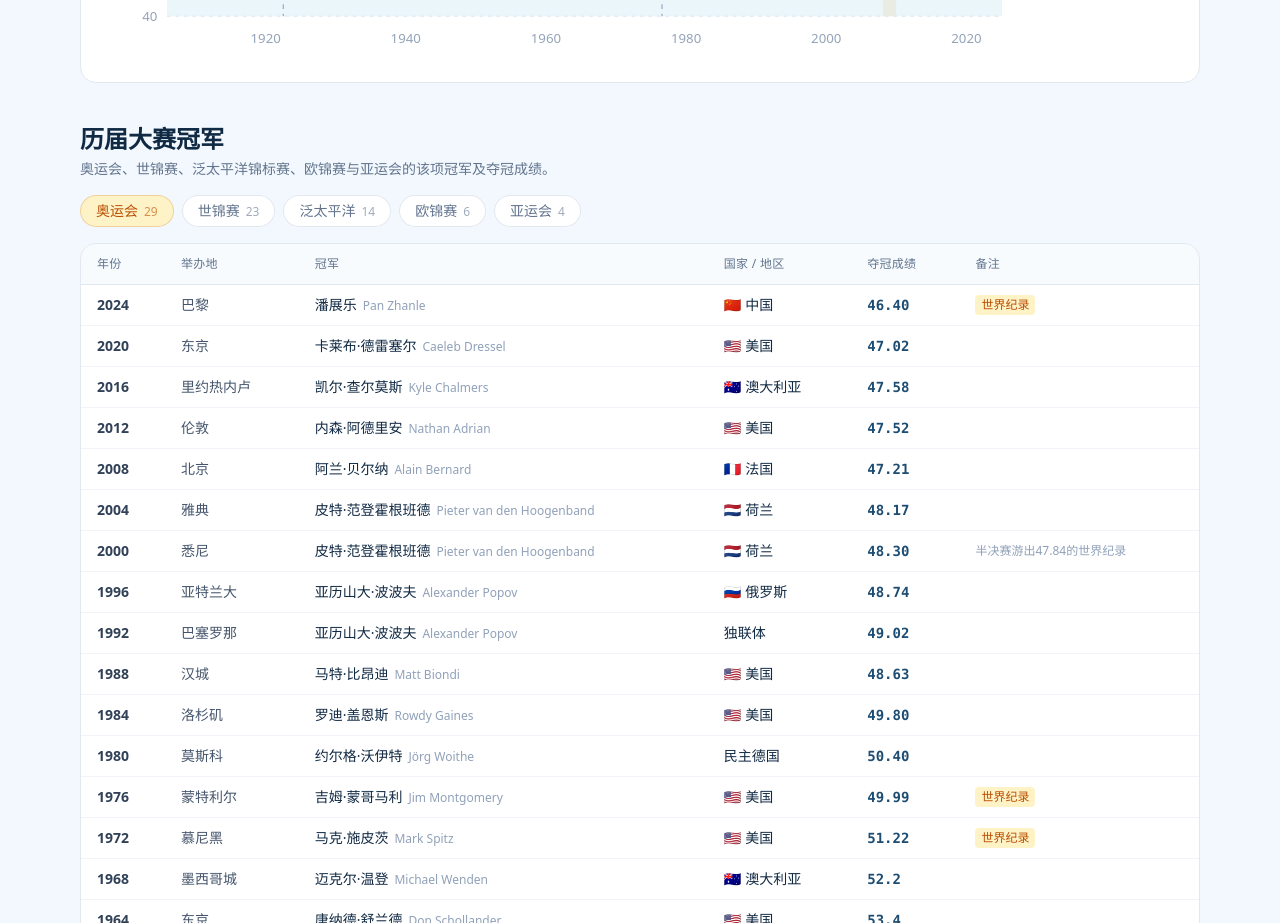
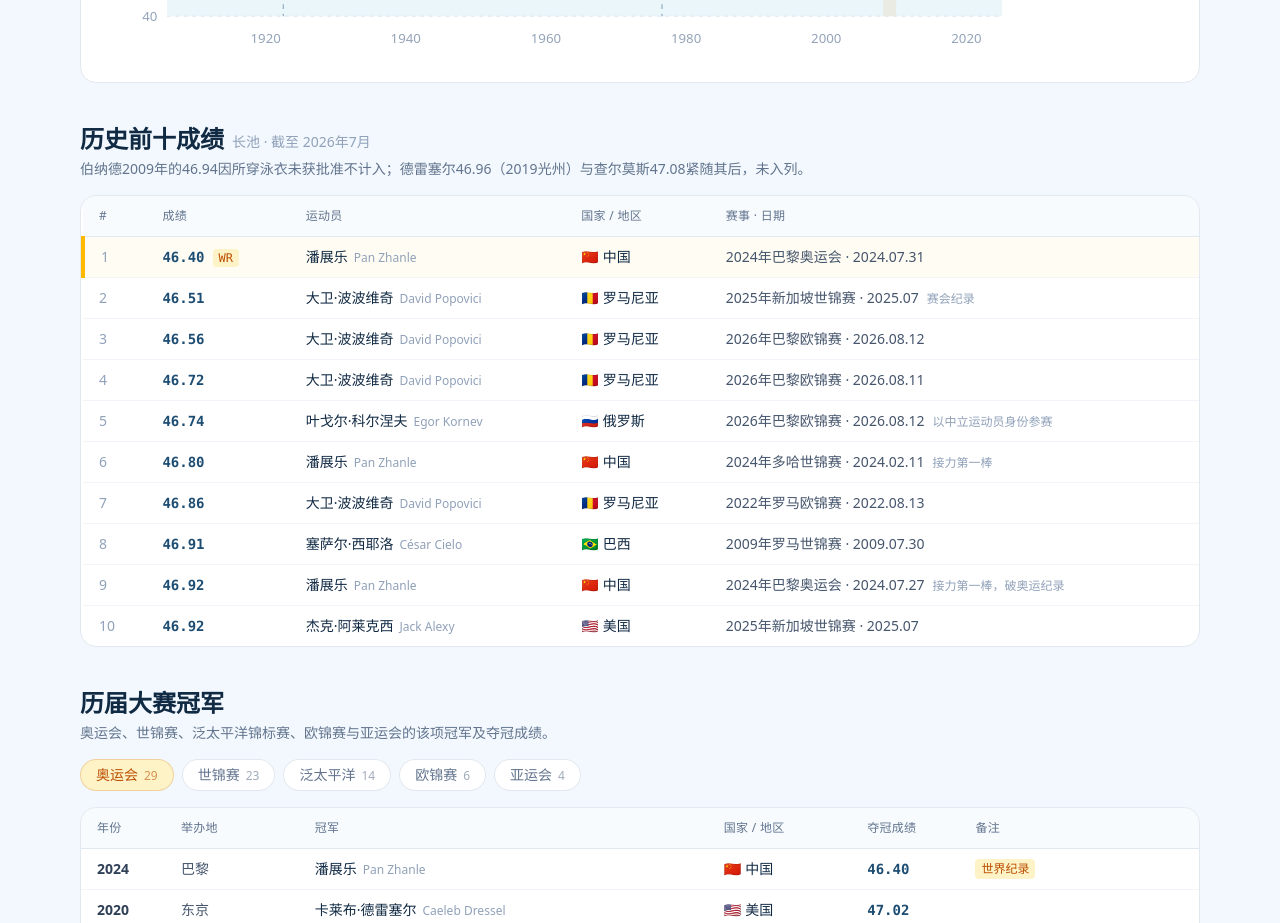
Before and after one commit to sdaulibin/swim-history, a Next.js app: page /events/mens-100m-freestyle in a window 1280 px wide. Shown: the part 1300-2223 px from the top of the page. Built offline with nearby package versions, Linux system fonts and the light colour scheme.

Commit message:
新增历史前十成绩榜：基础设施+3个项目已锚定数据（男100自10行/男100蛙9行/女100自4行）；修正2025世锦赛男100自冠军为波波维奇46.51

```diff
--- a/src/app/events/[slug]/page.tsx
+++ b/src/app/events/[slug]/page.tsx
@@ -268,6 +268,78 @@ export default async function EventPage({ params }: PageProps) {
         </div>
       </section>
 
+      {/* 历史前十成绩 */}
+      {event.top10 && event.top10.length > 0 && (
+        <section className="mt-10">
+          <h2 className="text-2xl font-bold text-pool-950">
+            历史前十成绩
+            <span className="ml-2 align-middle text-sm font-normal text-slate-400">
+              长池 · 截至 {event.dataAsOf}
+            </span>
+          </h2>
+          {event.top10Note && (
+            <p className="mt-1 text-sm text-slate-500">{event.top10Note}</p>
+          )}
+          <div className="mt-4 overflow-x-auto rounded-2xl border border-slate-200 bg-white">
+            <table className="w-full min-w-[560px] text-sm">
+              <thead>
+                <tr className="border-b border-slate-200 bg-pool-50/60 text-left text-xs tracking-wide text-slate-500">
+                  <th className="px-4 py-3 font-medium">#</th>
+                  <th className="px-4 py-3 font-medium">成绩</th>
+                  <th className="px-4 py-3 font-medium">运动员</th>
+                  <th className="px-4 py-3 font-medium">国家 / 地区</th>
+                  <th className="px-4 py-3 font-medium">赛事 · 日期</th>
+                </tr>
+              </thead>
+              <tbody>
+                {event.top10.map((r, i) => {
+                  const c = countryOf(r.country);
+                  return (
+                    <tr
+                      key={`${r.time}-${r.holder}-${i}`}
+                      className={`border-b border-slate-100 last:border-0 hover:bg-pool-50/50 ${
+                        i === 0 ? "border-l-4 border-l-amber-400 bg-amber-50/60" : ""
+                      }`}
+                    >
+                      <td className="px-4 py-2.5 tabular-nums text-slate-400">
+                        {i + 1}
+                      </td>
+                      <td className="px-4 py-2.5 font-mono font-semibold tabular-nums text-pool-800">
+                        {r.time}
+                        {r.wr && (
+                          <span className="ml-2 rounded bg-amber-100 px-1.5 py-0.5 text-xs font-medium text-amber-700">
+                            WR
+                          </span>
+                        )}
+                      </td>
+                      <td className="px-4 py-2.5">
+                        <span className="font-medium">{holderZh(r.holder)}</span>
+                        <span className="ml-1.5 text-xs text-slate-400">
+                          {r.holder}
+                        </span>
+                      </td>
+                      <td className="whitespace-nowrap px-4 py-2.5">
+                        {c.flag && <span className="mr-1">{c.flag}</span>}
+                        {c.zh}
+                      </td>
+                      <td className="px-4 py-2.5 text-slate-600">
+                        {r.meet}
+                        {r.date && ` · ${r.date.replace(/-/g, ".")}`}
+                        {r.note && (
+                          <span className="ml-2 text-xs text-slate-400">
+                            {r.note}
+                          </span>
+                        )}
+                      </td>
+                    </tr>
+                  );
+                })}
+              </tbody>
+            </table>
+          </div>
+        </section>
+      )}
+
       {/* 历届大赛冠军 */}
       {event.champions && event.champions.length > 0 && (
         <section className="mt-10">
--- a/src/data/champions/mens-100m-freestyle.ts
+++ b/src/data/champions/mens-100m-freestyle.ts
@@ -37,7 +37,7 @@ export const mens100mFreestyleChampions: ChampionEntry[] = [
   { series: "olympics", year: 1896, city: "雅典", champion: "Alfréd Hajós", country: "HUN", time: "1:22.2" },
 
   // —— 世界锦标赛 ——
-  { series: "worlds", year: 2025, city: "新加坡", champion: "Jack Alexy", country: "USA", time: "46.81" },
+  { series: "worlds", year: 2025, city: "新加坡", champion: "David Popovici", country: "ROU", time: "46.51", note: "赛会纪录，阿莱克西46.92摘银" },
   { series: "worlds", year: 2024, city: "多哈", champion: "Pan Zhanle", country: "CHN", time: "47.53" },
   { series: "worlds", year: 2023, city: "福冈", champion: "Kyle Chalmers", country: "AUS", time: "47.15" },
   { series: "worlds", year: 2022, city: "布达佩斯", champion: "David Popovici", country: "ROU", time: "46.86", wr: true },
--- a/src/data/events/mens-100m-breaststroke.ts
+++ b/src/data/events/mens-100m-breaststroke.ts
@@ -83,6 +83,20 @@ export const mens100mBreaststroke: SwimEvent = {
     date: "2023-07-24", meet: "2023年福冈世锦赛", place: "福冈",
   },
 
+
+  top10: [
+    { time: "56.88", holder: "Adam Peaty", country: "GBR", date: "2019-07-21", meet: "2019年光州世锦赛", flags: ["sf"], wr: true },
+    { time: "57.10", holder: "Adam Peaty", country: "GBR", date: "2018-08-04", meet: "2018年格拉斯哥欧锦赛" },
+    { time: "57.13", holder: "Adam Peaty", country: "GBR", date: "2016-08-07", meet: "2016年里约奥运会" },
+    { time: "57.37", holder: "Adam Peaty", country: "GBR", date: "2021-07", meet: "2020年东京奥运会" },
+    { time: "57.55", holder: "Adam Peaty", country: "GBR", date: "2016-08-06", meet: "2016年里约奥运会", flags: ["h"] },
+    { time: "57.69", holder: "Qin Haiyang", country: "CHN", date: "2023-07-24", meet: "2023年福冈世锦赛" },
+    { time: "57.82", holder: "Qin Haiyang", country: "CHN", date: "2023-07-23", meet: "2023年福冈世锦赛", flags: ["sf"] },
+    { time: "57.90", holder: "Arno Kamminga", country: "NED", date: "2021", note: "2021年两度游出，分列第八、九位" },
+  ],
+  top10Note:
+    "榜首几乎被皮蒂垄断；卡明加2021年两游57.90。皮蒂其余57.9x区间的成绩与第十位归属待进一步核实，故列前九项。",
+
   history: [
     {
       heading: "最古老的泳姿",
--- a/src/data/events/mens-100m-freestyle.ts
+++ b/src/data/events/mens-100m-freestyle.ts
@@ -82,6 +82,22 @@ export const mens100mFreestyle: SwimEvent = {
     note: "与亚洲纪录、世界纪录为同一成绩",
   },
 
+
+  top10: [
+    { time: "46.40", holder: "Pan Zhanle", country: "CHN", date: "2024-07-31", meet: "2024年巴黎奥运会", wr: true },
+    { time: "46.51", holder: "David Popovici", country: "ROU", date: "2025-07", meet: "2025年新加坡世锦赛", note: "赛会纪录" },
+    { time: "46.56", holder: "David Popovici", country: "ROU", date: "2026-08-12", meet: "2026年巴黎欧锦赛" },
+    { time: "46.72", holder: "David Popovici", country: "ROU", date: "2026-08-11", meet: "2026年巴黎欧锦赛", flags: ["sf"] },
+    { time: "46.74", holder: "Egor Kornev", country: "RUS", date: "2026-08-12", meet: "2026年巴黎欧锦赛", note: "以中立运动员身份参赛" },
+    { time: "46.80", holder: "Pan Zhanle", country: "CHN", date: "2024-02-11", meet: "2024年多哈世锦赛", flags: ["r"], note: "接力第一棒" },
+    { time: "46.86", holder: "David Popovici", country: "ROU", date: "2022-08-13", meet: "2022年罗马欧锦赛" },
+    { time: "46.91", holder: "César Cielo", country: "BRA", date: "2009-07-30", meet: "2009年罗马世锦赛" },
+    { time: "46.92", holder: "Pan Zhanle", country: "CHN", date: "2024-07-27", meet: "2024年巴黎奥运会", flags: ["r"], note: "接力第一棒，破奥运纪录" },
+    { time: "46.92", holder: "Jack Alexy", country: "USA", date: "2025-07", meet: "2025年新加坡世锦赛" },
+  ],
+  top10Note:
+    "伯纳德2009年的46.94因所穿泳衣未获批准不计入；德雷塞尔46.96（2019光州）与查尔莫斯47.08紧随其后，未入列。",
+
   history: [
     {
       heading: "从「任意泳姿」到爬泳一统",
--- a/src/data/events/womens-100m-freestyle.ts
+++ b/src/data/events/womens-100m-freestyle.ts
@@ -96,6 +96,16 @@ export const womens100mFreestyle: SwimEvent = {
     note: "4×100自接力第一棒；个人赛全国纪录为其52.68（2024年4月全国冠军赛）",
   },
 
+
+  top10: [
+    { time: "51.68", holder: "Marrit Steenbergen", country: "NED", date: "2026-06-27", meet: "意大利罗马", wr: true, note: "现世界纪录" },
+    { time: "51.71", holder: "Sarah Sjöström", country: "SWE", date: "2017-07-23", meet: "2017年布达佩斯世锦赛", flags: ["sf"] },
+    { time: "51.90", holder: "Marrit Steenbergen", country: "NED", date: "2026-08-12", meet: "2026年巴黎欧锦赛" },
+    { time: "51.96", holder: "Emma McKeon", country: "AUS", date: "2021-07", meet: "2020年东京奥运会" },
+  ],
+  top10Note:
+    "第五位起（奥卡拉根、坎贝尔、莫施、道格拉斯等52秒区间成绩的精确排序）待逐条双源核实后补入，宁缺毋滥。",
+
   history: [
     {
       heading: "1912：女子游泳登上奥运舞台",
--- a/src/data/names.ts
+++ b/src/data/names.ts
@@ -322,6 +322,8 @@ export const zhNames: Record<string, string> = {
 
   // —— 亚运会与 2026 泛太/欧锦补遗 ——
   "Yang Junxuan": "杨浚瑄",
+  "Egor Kornev": "叶戈尔·科尔涅夫",
+  "Arno Kamminga": "阿诺·卡明加",
   "Hwang Sun-woo": "黄善宇",
   "Shen Duo": "沈铎",
   "Zhang Yuhan": "张雨涵",
```
Also changed, not shown: src/lib/types.ts (+21 -0 lines), 1 other file (tests, documents, lock files or other folders).
